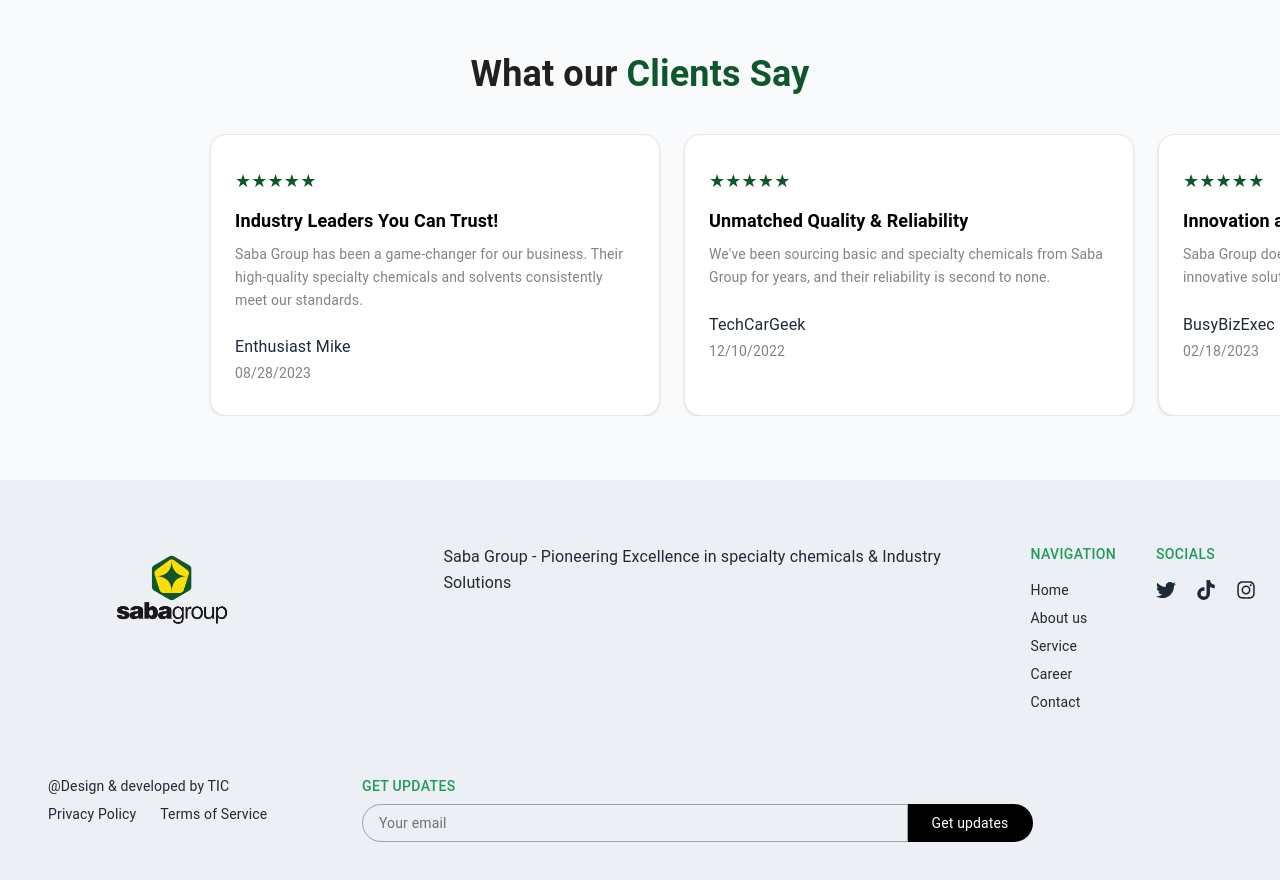
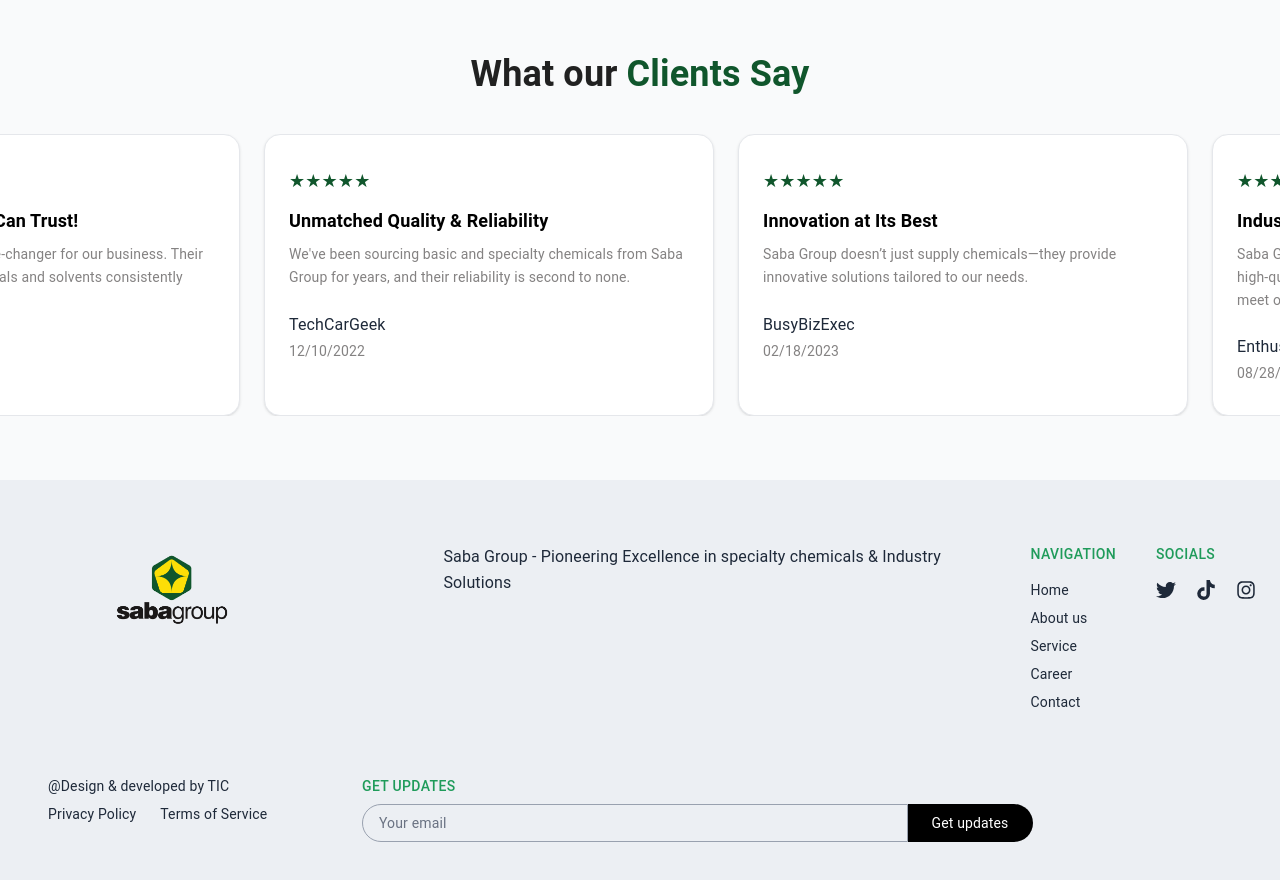
Before and after one commit to SwapniL1563/assignment_tic, a Next.js app: page / in a window 1280 px wide. Shown: the part 5120-6000 px from the top of the page. Built offline with nearby package versions, Linux system fonts and the light colour scheme.

Commit message:
fix:testimonials issue

```diff
--- a/components/HomeTestimonial.tsx
+++ b/components/HomeTestimonial.tsx
@@ -4,6 +4,18 @@ import { InfiniteMovingCards } from "@/components/ui/infinite-moving-cards";
 
 export default function Testimonials() {
   const testimonials = [
+    { stars: 5, title: "Industry Leaders You Can Trust!", quote: "Saba Group has been a game-changer for our business. Their high-quality specialty chemicals and solvents consistently meet our standards.", name: "Enthusiast Mike", date: "08/28/2023" },
+    { stars: 5, title: "Unmatched Quality & Reliability", quote: "We've been sourcing basic and specialty chemicals from Saba Group for years, and their reliability is second to none.", name: "TechCarGeek", date: "12/10/2022" },
+    { stars: 5, title: "Innovation at Its Best", quote: "Saba Group doesn’t just supply chemicals—they provide innovative solutions tailored to our needs.", name: "BusyBizExec", date: "02/18/2023" },
+    { stars: 5, title: "Industry Leaders You Can Trust!", quote: "Saba Group has been a game-changer for our business. Their high-quality specialty chemicals and solvents consistently meet our standards.", name: "Enthusiast Mike", date: "08/28/2023" },
+    { stars: 5, title: "Unmatched Quality & Reliability", quote: "We've been sourcing basic and specialty chemicals from Saba Group for years, and their reliability is second to none.", name: "TechCarGeek", date: "12/10/2022" },
+    { stars: 5, title: "Innovation at Its Best", quote: "Saba Group doesn’t just supply chemicals—they provide innovative solutions tailored to our needs.", name: "BusyBizExec", date: "02/18/2023" },
+    { stars: 5, title: "Industry Leaders You Can Trust!", quote: "Saba Group has been a game-changer for our business. Their high-quality specialty chemicals and solvents consistently meet our standards.", name: "Enthusiast Mike", date: "08/28/2023" },
+    { stars: 5, title: "Unmatched Quality & Reliability", quote: "We've been sourcing basic and specialty chemicals from Saba Group for years, and their reliability is second to none.", name: "TechCarGeek", date: "12/10/2022" },
+    { stars: 5, title: "Innovation at Its Best", quote: "Saba Group doesn’t just supply chemicals—they provide innovative solutions tailored to our needs.", name: "BusyBizExec", date: "02/18/2023" },
+    { stars: 5, title: "Industry Leaders You Can Trust!", quote: "Saba Group has been a game-changer for our business. Their high-quality specialty chemicals and solvents consistently meet our standards.", name: "Enthusiast Mike", date: "08/28/2023" },
+    { stars: 5, title: "Unmatched Quality & Reliability", quote: "We've been sourcing basic and specialty chemicals from Saba Group for years, and their reliability is second to none.", name: "TechCarGeek", date: "12/10/2022" },
+    { stars: 5, title: "Innovation at Its Best", quote: "Saba Group doesn’t just supply chemicals—they provide innovative solutions tailored to our needs.", name: "BusyBizExec", date: "02/18/2023" },
     { stars: 5, title: "Industry Leaders You Can Trust!", quote: "Saba Group has been a game-changer for our business. Their high-quality specialty chemicals and solvents consistently meet our standards.", name: "Enthusiast Mike", date: "08/28/2023" },
     { stars: 5, title: "Unmatched Quality & Reliability", quote: "We've been sourcing basic and specialty chemicals from Saba Group for years, and their reliability is second to none.", name: "TechCarGeek", date: "12/10/2022" },
     { stars: 5, title: "Innovation at Its Best", quote: "Saba Group doesn’t just supply chemicals—they provide innovative solutions tailored to our needs.", name: "BusyBizExec", date: "02/18/2023" },
--- a/components/ui/infinite-moving-cards.tsx
+++ b/components/ui/infinite-moving-cards.tsx
@@ -36,14 +36,14 @@ export const InfiniteMovingCards = ({
 
     let pos = 0;
     let speedPx = speed === "fast" ? 1 : speed === "slow" ? 0.3 : 0.5;
-    if (direction === "right") speedPx = -speedPx;
+    if (direction === "left") speedPx = -speedPx;
 
     const step = () => {
       pos += speedPx;
       const halfWidth = scrollTrack.scrollWidth / 2;
 
-      if (direction === "left" && pos >= halfWidth) pos = 0;
-      if (direction === "right" && pos <= -halfWidth) pos = 0;
+      if (direction === "left" && pos <= -halfWidth) pos = 0;
+      if (direction === "right" && pos >= halfWidth) pos = 0;
 
       scrollTrack.style.transform = `translateX(${pos}px)`;
       animationRef.current = requestAnimationFrame(step);
```
